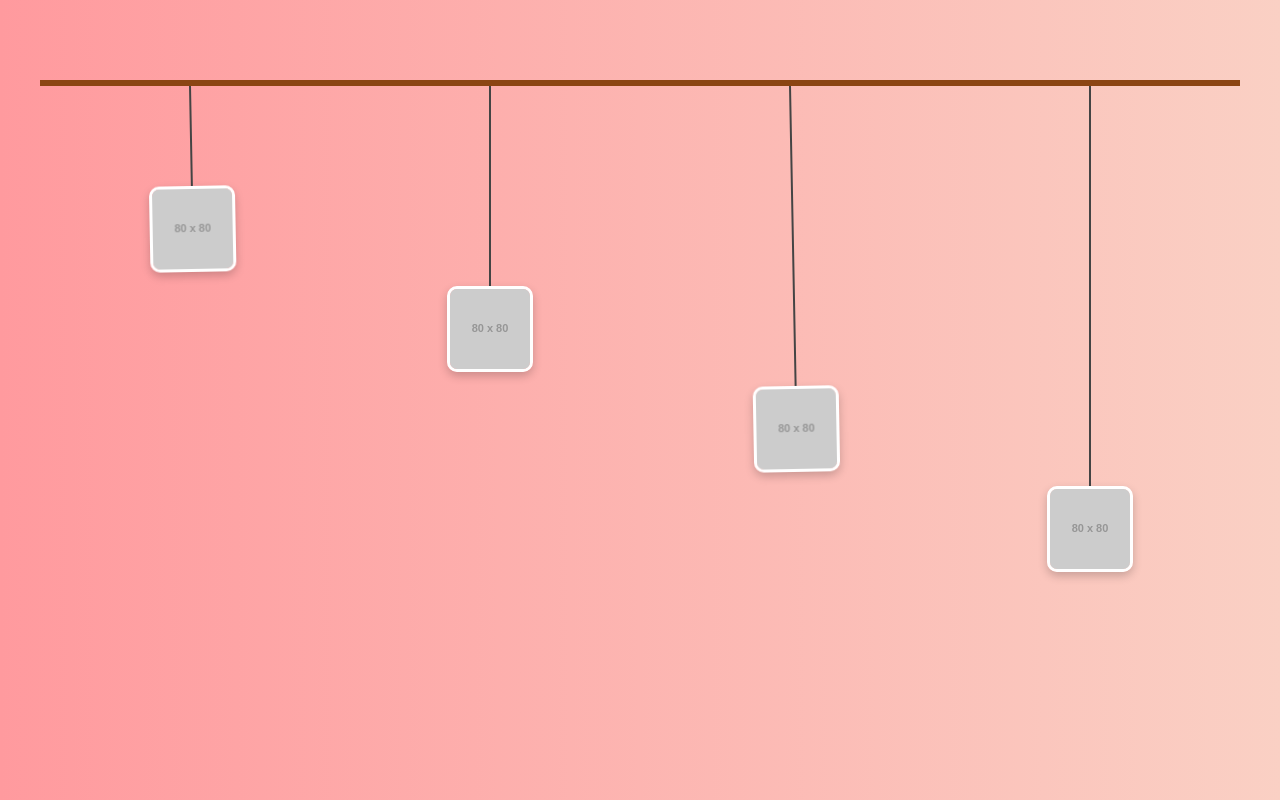
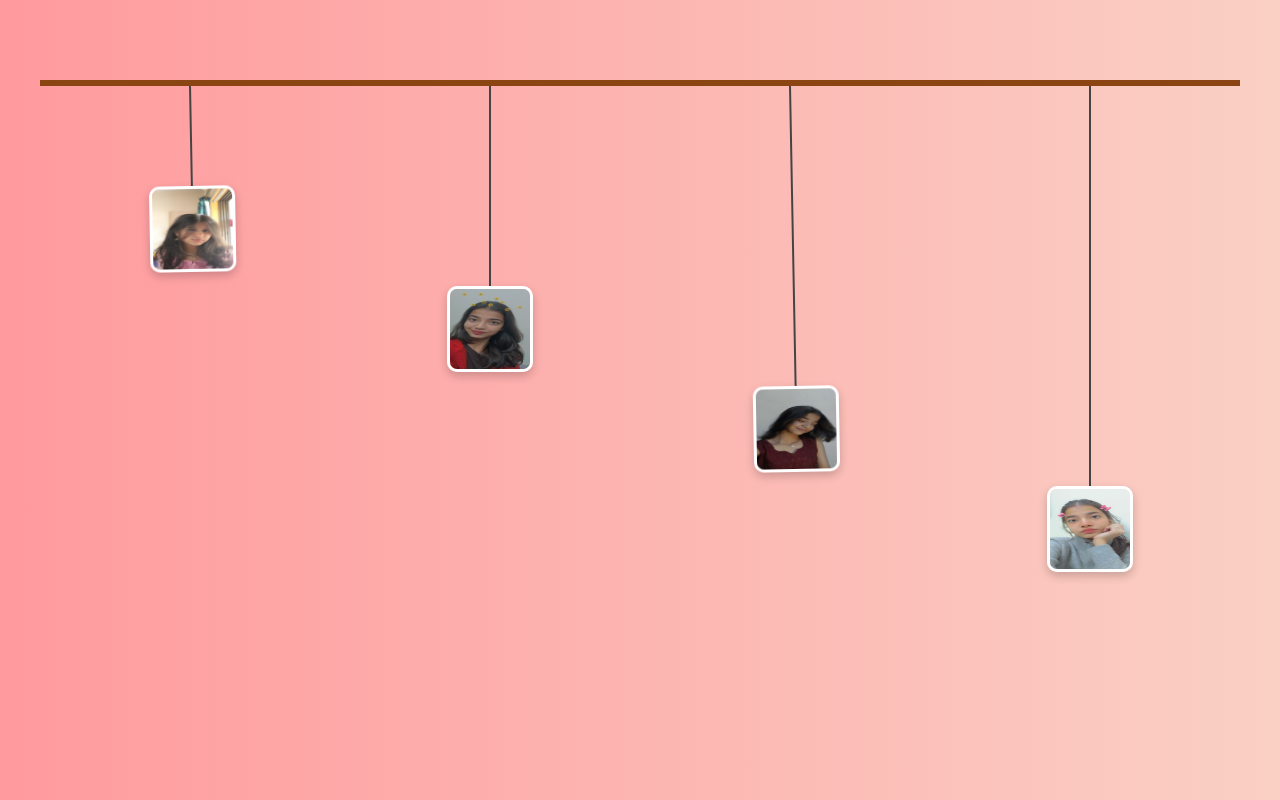
Before and after one commit to pmshanib/HappyBirthday, a plain HTML site: page comewithme.html in a window 1280 px wide. Drawn offline with Linux system fonts and the light colour scheme; placeholder pictures from the web are drawn by us.

Commit message:
Update comewithme.html

```diff
--- a/comewithme.html
+++ b/comewithme.html
@@ -88,10 +88,10 @@
     <div class="rope-line"></div>
 
     <div class="hanger-container">
-      <div class="hanger"><img src="https://via.placeholder.com/80?text=1" alt="1" /></div>
-      <div class="hanger"><img src="https://via.placeholder.com/80?text=2" alt="2" /></div>
-      <div class="hanger"><img src="https://via.placeholder.com/80?text=3" alt="3" /></div>
-      <div class="hanger"><img src="https://via.placeholder.com/80?text=4" alt="4" /></div>
+      <div class="hanger"><img src="one.png" alt="1" /></div>
+      <div class="hanger"><img src="two.png" alt="2" /></div>
+      <div class="hanger"><img src="three.png" alt="3" /></div>
+      <div class="hanger"><img src="four.png" alt="4" /></div>
     </div>
   </div>
 </body>
```
